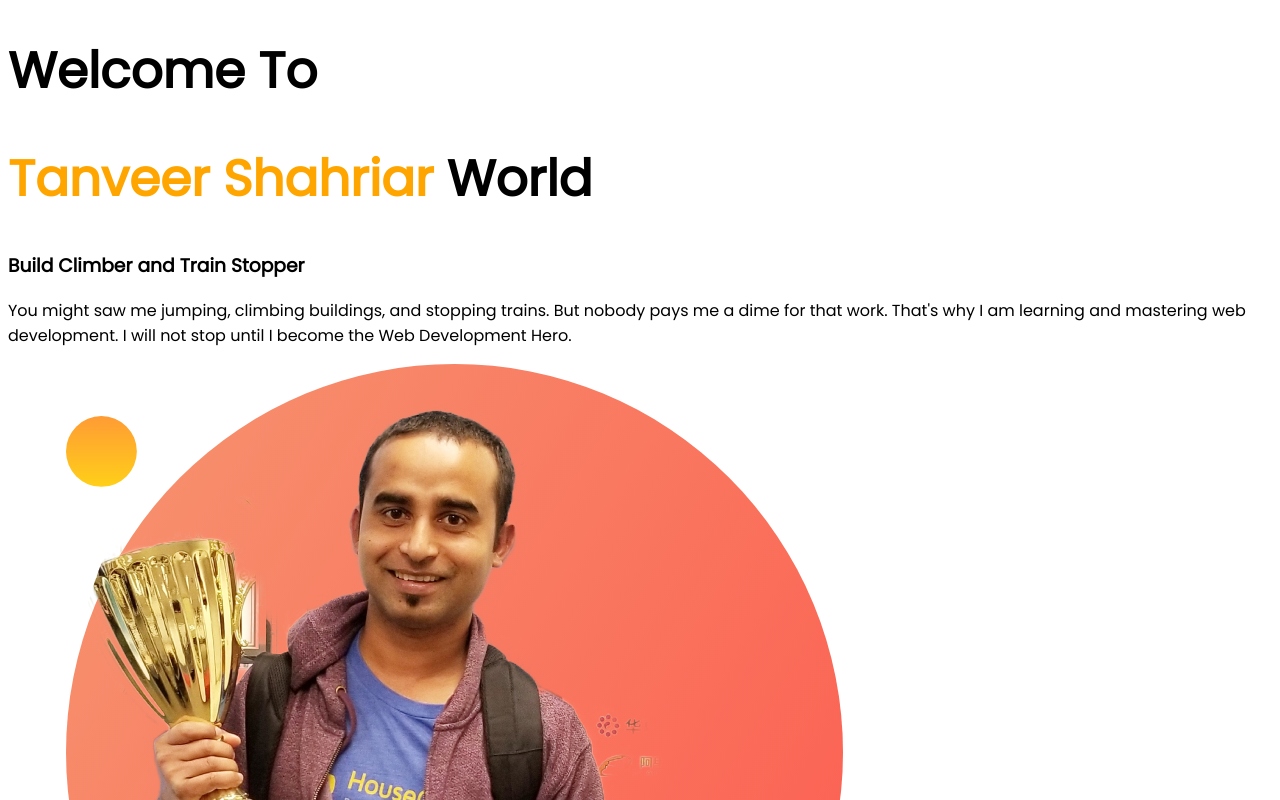
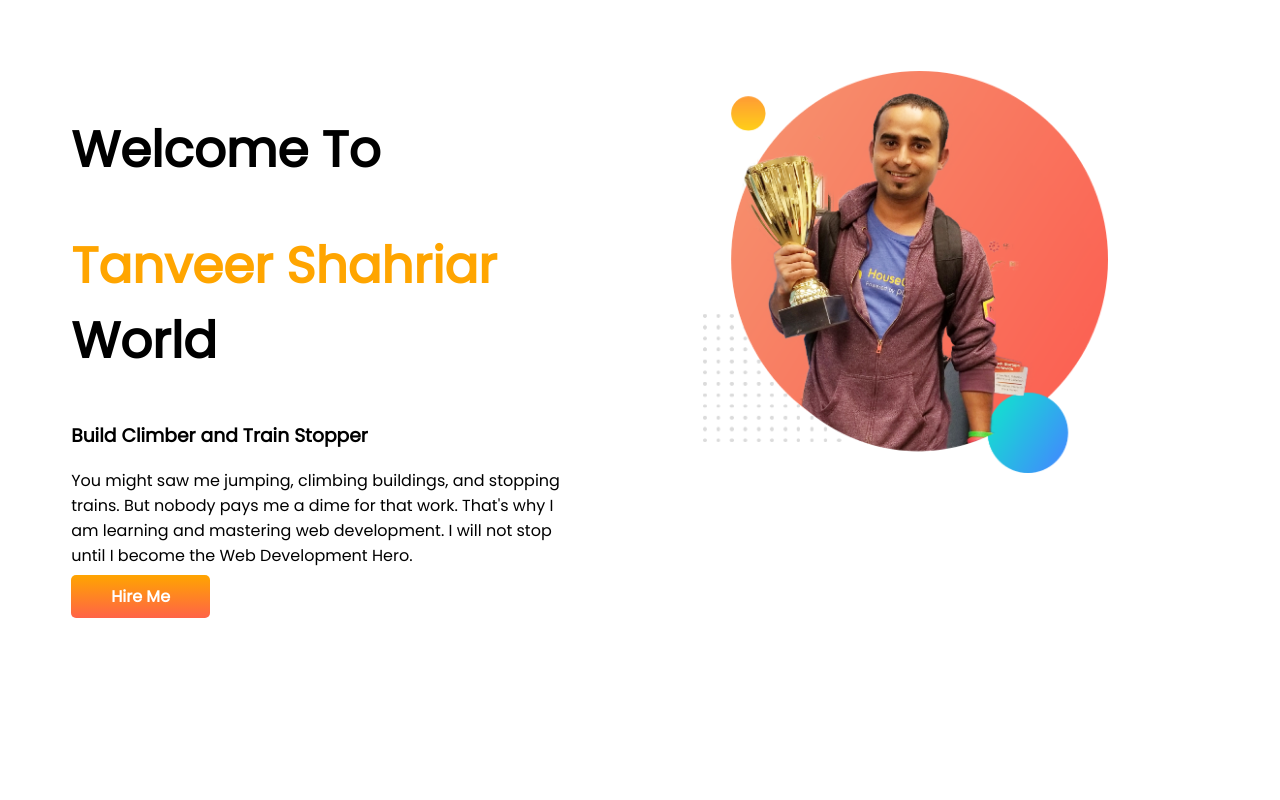
Before and after one commit to TanveerShahriar/developer-portfolio, a plain HTML site: page index.html in a window 1280 px wide. Shown: the top 800 px of the page. Drawn offline with Linux system fonts and the light colour scheme.

Commit message:
5th vid done

```diff
--- a/index.html
+++ b/index.html
@@ -11,10 +11,18 @@
     <link rel="stylesheet" href="style.css">
 </head>
 <body>
-    <h1>Welcome To</h1>
-    <h1><span class="orange-color">Tanveer Shahriar</span> World</h1>
-    <h3>Build Climber and Train Stopper</h3>
-    <p>You might saw me jumping, climbing buildings, and stopping trains. But nobody pays me a dime for that work. That's why I am learning and mastering web development. I will not stop until I become the Web Development Hero.</p>
-    <img src="images/jhankar.png" alt="Jhankar's picture">
+    <section>
+        <div class="half-width">
+            <h1>Welcome To</h1>
+            <h1><span class="orange-color">Tanveer Shahriar</span> World</h1>
+            <h3>Build Climber and Train Stopper</h3>
+            <p>You might saw me jumping, climbing buildings, and stopping trains. But nobody pays me a dime for that work. That's why I am learning and mastering web development. I will not stop until I become the Web Development Hero.</p>
+            <a class="link-button" target="_blank" href="https://www.youtube.com">Hire Me</a>
+        </div>
+
+        <div class="half-width">
+            <img src="images/jhankar.png" alt="Jhankar's picture">
+        </div>
+    </section>
 </body>
 </html>
--- a/style.css
+++ b/style.css
@@ -9,3 +9,25 @@ h1{
 .orange-color{
     color:orange;
 }
+
+section{
+    display: flex;
+}
+
+.half-width{
+    width:50%;
+    padding: 5%;
+}
+
+.half-width img{
+    width:80%;
+}
+
+.link-button{
+    text-decoration: none;
+    background-image: linear-gradient(orange, tomato);
+    color: white;
+    font-weight: 700;
+    padding: 10px 40px;
+    border-radius: 5px;
+}
```
